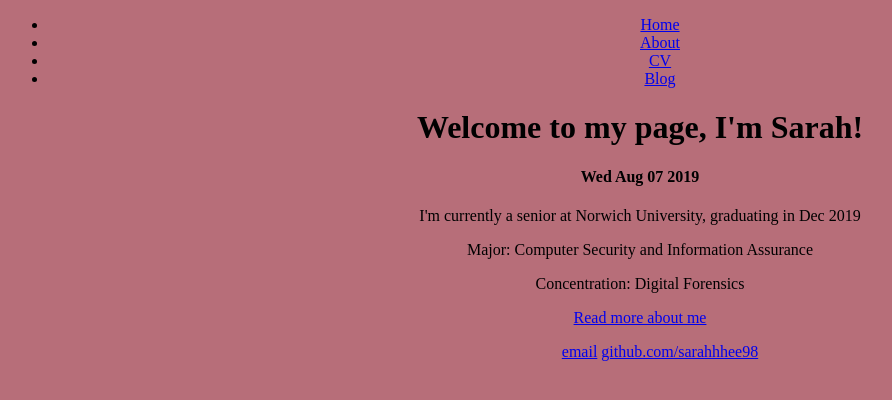
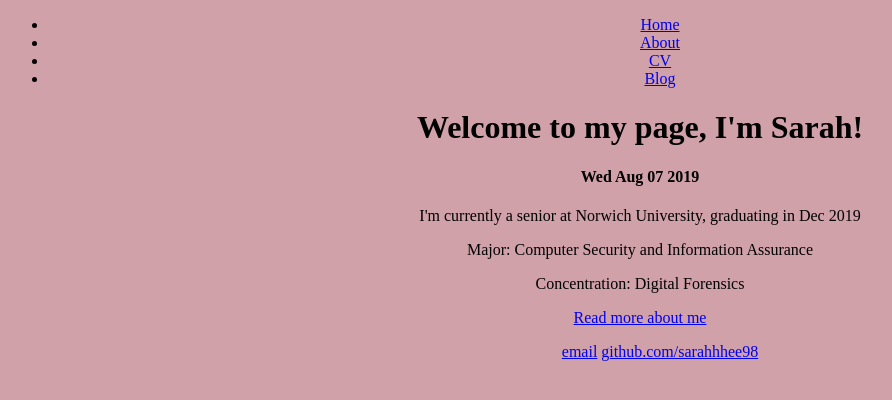
Before and after one commit to sarahhhee98/saraheriksson.github.io, a Jekyll site: the page built from index.html, in a window 1280 px wide. Shown: the top 400 px of the page, without its empty margins (0-892 px from the left). Built offline with Jekyll 4.4.1, drawn with Linux system fonts in a browser that asks for light colours.

Commit message:
Update styles.css

```diff
--- a/styles/styles.css
+++ b/styles/styles.css
@@ -1,4 +1,4 @@
 body{
   text-align: center;
-  background-color: #b76e79;
+  background-color: #d0a1a8;
  }
```
